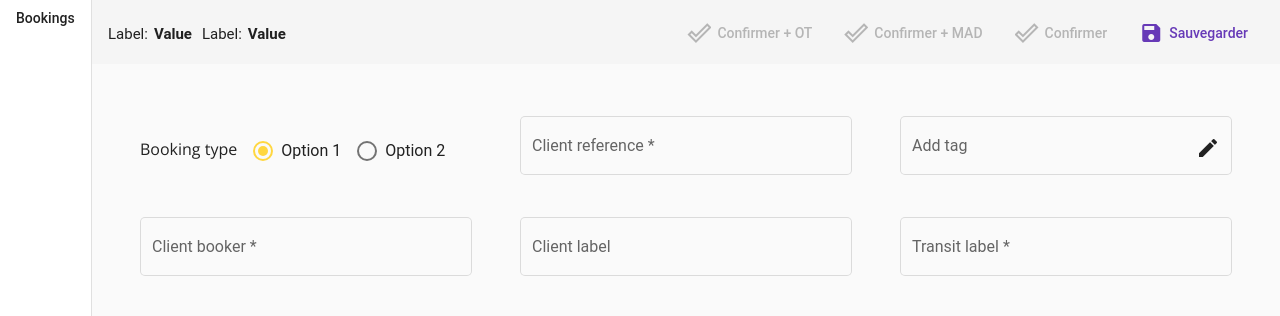
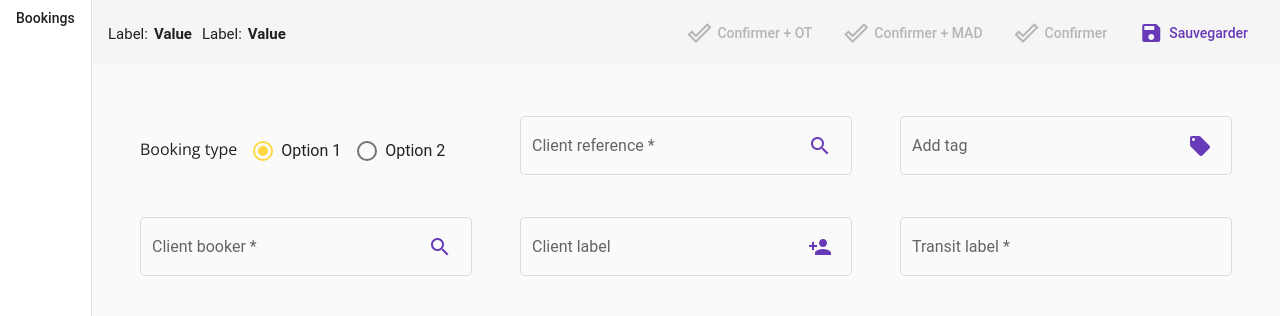
Before and after one commit to Paulo-Teixeira/angular-material-bo, an Angular app: page /bookings in a window 1280 px wide. Shown: the top 316 px of the page. Built offline with nearby package versions, Linux system fonts and the light colour scheme.

Commit message:
Adds inner input field buttons.

```diff
--- a/src/app/bookings/booking-form/booking-form.component.html
+++ b/src/app/bookings/booking-form/booking-form.component.html
@@ -13,24 +13,35 @@
   <mat-form-field [hideRequiredMarker]="false" appearance="outline">
     <mat-label>Client reference</mat-label>
     <input matInput formControlName="clientReference" required>
+    <button mat-icon-button color="primary" class="booking-form__input-button" type="button">
+      <mat-icon>search</mat-icon>
+    </button>
     <mat-error>Client reference is <strong>required</strong></mat-error>
   </mat-form-field>
 
   <mat-form-field appearance="outline">
     <mat-label>Add tag</mat-label>
     <input matInput formControlName="tag">
-    <mat-icon matSuffix>mode_edit</mat-icon>
+    <button mat-icon-button color="primary" class="booking-form__input-button" type="button">
+      <mat-icon>local_offer</mat-icon>
+    </button>
   </mat-form-field>
 
   <mat-form-field [hideRequiredMarker]="false" appearance="outline">
     <mat-label>Client booker</mat-label>
     <input matInput formControlName="clientBooker" required>
+    <button mat-icon-button color="primary" class="booking-form__input-button" type="button">
+      <mat-icon>search</mat-icon>
+    </button>
     <mat-error>Client booker is <strong>required</strong></mat-error>
   </mat-form-field>
 
   <mat-form-field appearance="outline">
     <mat-label>Client label</mat-label>
     <input matInput formControlName="clientLabel">
+    <button mat-icon-button color="primary" class="booking-form__input-button" type="button">
+      <mat-icon>person_add</mat-icon>
+    </button>
   </mat-form-field>
 
   <mat-form-field [hideRequiredMarker]="false" appearance="outline">
--- a/src/app/bookings/booking-form/booking-form.component.scss
+++ b/src/app/bookings/booking-form/booking-form.component.scss
@@ -19,6 +19,13 @@
     }
   }
 
+  &__input-button {
+    background-color: var(--bg-color);
+    position: absolute;
+    right: 0;
+    top: 0;
+  }
+
   &__toggle-field {
     align-items: baseline;
     display: grid;
```
